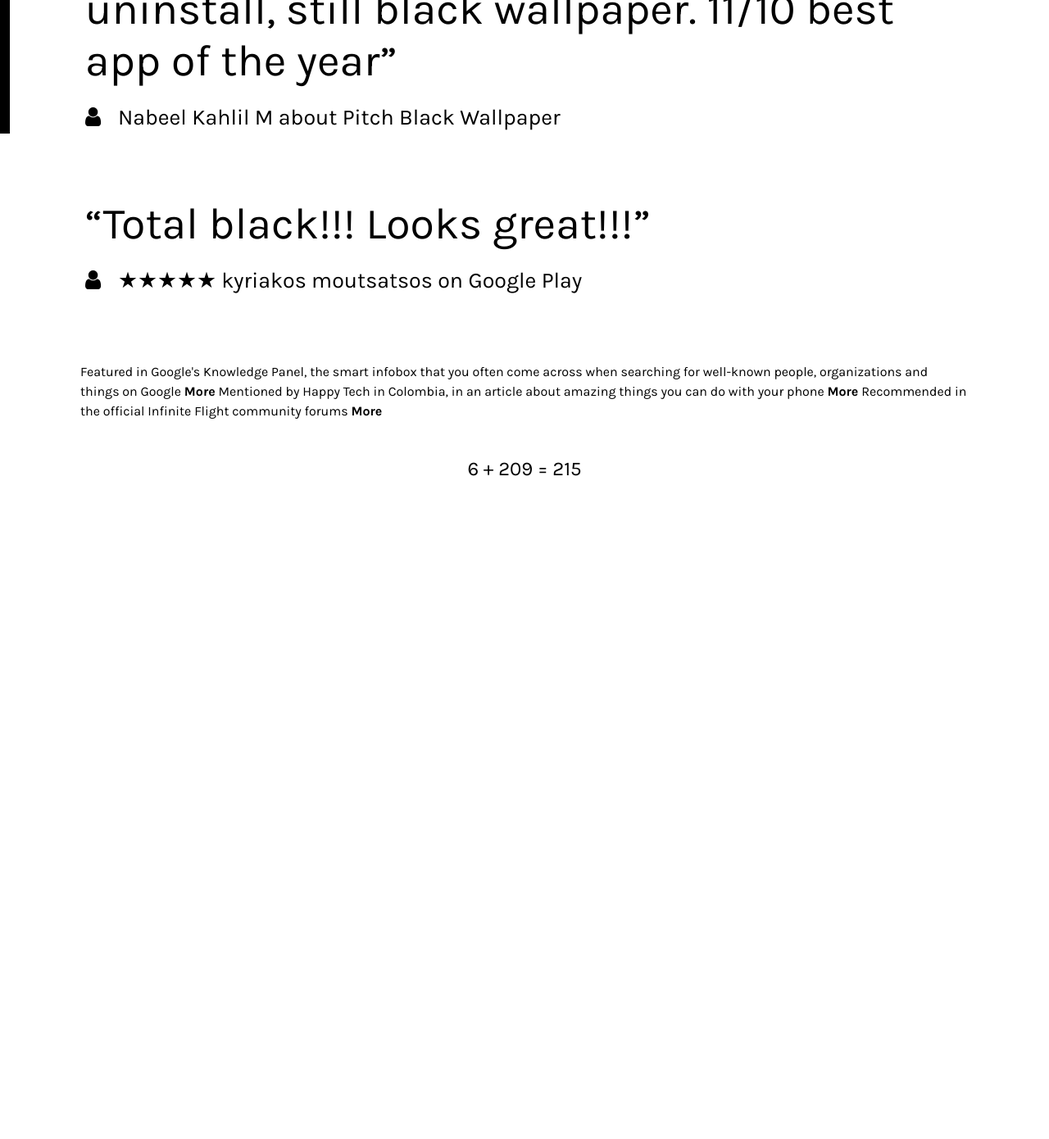
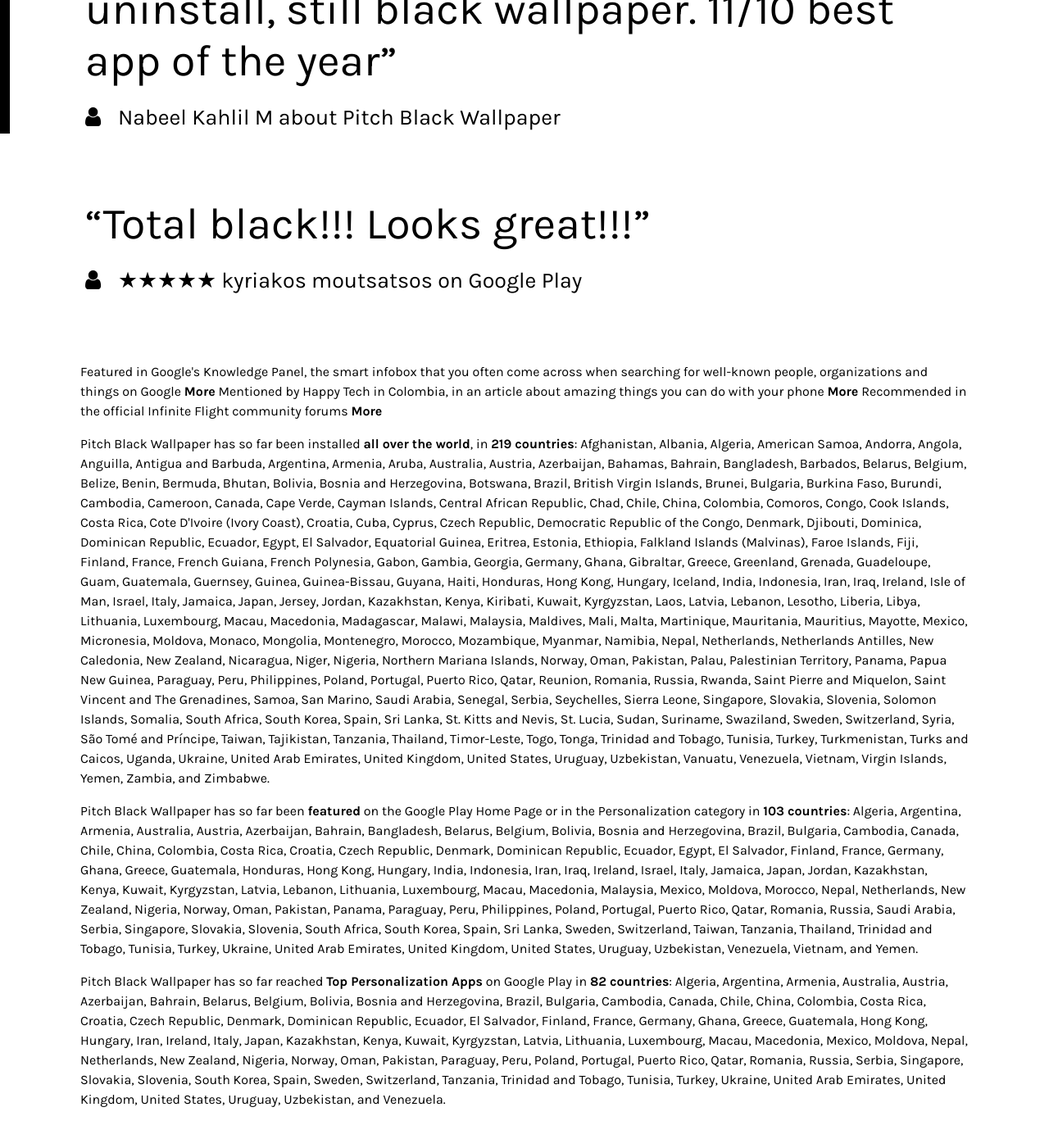
Before and after one commit to tecdrop/about.pitchblackwallpaper, a Jekyll site: the page built from index.html, in a window 1280 px wide and 1400 px high, scrolled down 55532 px. Shown: the top 1390 px of the window at 82% size. Built offline with Jekyll 4.4.1, drawn with Linux system fonts in a browser that asks for light colours; before the commit the page ends 56162 px from its top, so only the background shows below that.

Commit message:
Add country lists

```diff
--- /dev/null
+++ b/_data/apps/pitchblackwallpaper/countries/countries-google-play-featured.yml
@@ -0,0 +1,103 @@
+- Algeria
+- Argentina
+- Armenia
+- Australia
+- Austria
+- Azerbaijan
+- Bahrain
+- Bangladesh
+- Belarus
+- Belgium
+- Bolivia
+- Bosnia and Herzegovina
+- Brazil
+- Bulgaria
+- Cambodia
+- Canada
+- Chile
+- China
+- Colombia
+- Costa Rica
+- Croatia
+- Czech Republic
+- Denmark
+- Dominican Republic
+- Ecuador
+- Egypt
+- El Salvador
+- Finland
+- France
+- Germany
+- Ghana
+- Greece
+- Guatemala
+- Honduras
+- Hong Kong
+- Hungary
+- India
+- Indonesia
+- Iran
+- Iraq
+- Ireland
+- Israel
+- Italy
+- Jamaica
+- Japan
+- Jordan
+- Kazakhstan
+- Kenya
+- Kuwait
+- Kyrgyzstan
+- Latvia
+- Lebanon
+- Lithuania
+- Luxembourg
+- Macau
+- Macedonia
+- Malaysia
+- Mexico
+- Moldova
+- Morocco
+- Nepal
+- Netherlands
+- New Zealand
+- Nigeria
+- Norway
+- Oman
+- Pakistan
+- Panama
+- Paraguay
+- Peru
+- Philippines
+- Poland
+- Portugal
+- Puerto Rico
+- Qatar
+- Romania
+- Russia
+- Saudi Arabia
+- Serbia
+- Singapore
+- Slovakia
+- Slovenia
+- South Africa
+- South Korea
+- Spain
+- Sri Lanka
+- Sweden
+- Switzerland
+- Taiwan
+- Tanzania
+- Thailand
+- Trinidad and Tobago
+- Tunisia
+- Turkey
+- Ukraine
+- United Arab Emirates
+- United Kingdom
+- United States
+- Uruguay
+- Uzbekistan
+- Venezuela
+- Vietnam
+- Yemen
--- /dev/null
+++ b/_data/apps/pitchblackwallpaper/countries/countries-google-play-installed.yml
@@ -0,0 +1,219 @@
+- Afghanistan
+- Albania
+- Algeria
+- American Samoa
+- Andorra
+- Angola
+- Anguilla
+- Antigua and Barbuda
+- Argentina
+- Armenia
+- Aruba
+- Australia
+- Austria
+- Azerbaijan
+- Bahamas
+- Bahrain
+- Bangladesh
+- Barbados
+- Belarus
+- Belgium
+- Belize
+- Benin
+- Bermuda
+- Bhutan
+- Bolivia
+- Bosnia and Herzegovina
+- Botswana
+- Brazil
+- British Virgin Islands
+- Brunei
+- Bulgaria
+- Burkina Faso
+- Burundi
+- Cambodia
+- Cameroon
+- Canada
+- Cape Verde
+- Cayman Islands
+- Central African Republic
+- Chad
+- Chile
+- China
+- Colombia
+- Comoros
+- Congo
+- Cook Islands
+- Costa Rica
+- Cote D'Ivoire (Ivory Coast)
+- Croatia
+- Cuba
+- Cyprus
+- Czech Republic
+- Democratic Republic of the Congo
+- Denmark
+- Djibouti
+- Dominica
+- Dominican Republic
+- Ecuador
+- Egypt
+- El Salvador
+- Equatorial Guinea
+- Eritrea
+- Estonia
+- Ethiopia
+- Falkland Islands (Malvinas)
+- Faroe Islands
+- Fiji
+- Finland
+- France
+- French Guiana
+- French Polynesia
+- Gabon
+- Gambia
+- Georgia
+- Germany
+- Ghana
+- Gibraltar
+- Greece
+- Greenland
+- Grenada
+- Guadeloupe
+- Guam
+- Guatemala
+- Guernsey
+- Guinea
+- Guinea-Bissau
+- Guyana
+- Haiti
+- Honduras
+- Hong Kong
+- Hungary
+- Iceland
+- India
+- Indonesia
+- Iran
+- Iraq
+- Ireland
+- Isle of Man
+- Israel
+- Italy
+- Jamaica
+- Japan
+- Jersey
+- Jordan
+- Kazakhstan
+- Kenya
+- Kiribati
+- Kuwait
+- Kyrgyzstan
+- Laos
+- Latvia
+- Lebanon
+- Lesotho
+- Liberia
+- Libya
+- Lithuania
+- Luxembourg
+- Macau
+- Macedonia
+- Madagascar
+- Malawi
+- Malaysia
+- Maldives
+- Mali
+- Malta
+- Martinique
+- Mauritania
+- Mauritius
+- Mayotte
+- Mexico
+- Micronesia
+- Moldova
+- Monaco
+- Mongolia
+- Montenegro
+- Morocco
+- Mozambique
+- Myanmar
+- Namibia
+- Nepal
+- Netherlands
+- Netherlands Antilles
+- New Caledonia
+- New Zealand
+- Nicaragua
+- Niger
+- Nigeria
+- Northern Mariana Islands
+- Norway
+- Oman
+- Pakistan
+- Palau
+- Palestinian Territory
+- Panama
+- Papua New Guinea
+- Paraguay
+- Peru
+- Philippines
+- Poland
+- Portugal
+- Puerto Rico
+- Qatar
+- Reunion
+- Romania
+- Russia
+- Rwanda
+- Saint Pierre and Miquelon
+- Saint Vincent and The Grenadines
+- Samoa
+- San Marino
+- Saudi Arabia
+- Senegal
+- Serbia
+- Seychelles
+- Sierra Leone
+- Singapore
+- Slovakia
+- Slovenia
+- Solomon Islands
+- Somalia
+- South Africa
+- South Korea
+- Spain
+- Sri Lanka
+- St. Kitts and Nevis
+- St. Lucia
+- Sudan
+- Suriname
+- Swaziland
+- Sweden
+- Switzerland
+- Syria
+- São Tomé and Príncipe
+- Taiwan
+- Tajikistan
+- Tanzania
+- Thailand
+- Timor-Leste
+- Togo
+- Tonga
+- Trinidad and Tobago
+- Tunisia
+- Turkey
+- Turkmenistan
+- Turks and Caicos
+- Uganda
+- Ukraine
+- United Arab Emirates
+- United Kingdom
+- United States
+- Uruguay
+- Uzbekistan
+- Vanuatu
+- Venezuela
+- Vietnam
+- Virgin Islands
+- Yemen
+- Zambia
+- Zimbabwe
--- /dev/null
+++ b/_data/apps/pitchblackwallpaper/countries/countries-google-play-top.yml
@@ -0,0 +1,82 @@
+- Algeria
+- Argentina
+- Armenia
+- Australia
+- Austria
+- Azerbaijan
+- Bahrain
+- Belarus
+- Belgium
+- Bolivia
+- Bosnia and Herzegovina
+- Brazil
+- Bulgaria
+- Cambodia
+- Canada
+- Chile
+- China
+- Colombia
+- Costa Rica
+- Croatia
+- Czech Republic
+- Denmark
+- Dominican Republic
+- Ecuador
+- El Salvador
+- Finland
+- France
+- Germany
+- Ghana
+- Greece
+- Guatemala
+- Hong Kong
+- Hungary
+- Iran
+- Ireland
+- Italy
+- Japan
+- Kazakhstan
+- Kenya
+- Kuwait
+- Kyrgyzstan
+- Latvia
+- Lithuania
+- Luxembourg
+- Macau
+- Macedonia
+- Mexico
+- Moldova
+- Nepal
+- Netherlands
+- New Zealand
+- Nigeria
+- Norway
+- Oman
+- Pakistan
+- Paraguay
+- Peru
+- Poland
+- Portugal
+- Puerto Rico
+- Qatar
+- Romania
+- Russia
+- Serbia
+- Singapore
+- Slovakia
+- Slovenia
+- South Korea
+- Spain
+- Sweden
+- Switzerland
+- Tanzania
+- Trinidad and Tobago
+- Tunisia
+- Turkey
+- Ukraine
+- United Arab Emirates
+- United Kingdom
+- United States
+- Uruguay
+- Uzbekistan
+- Venezuela
--- a/index.html
+++ b/index.html
@@ -18,5 +18,18 @@
         {% for extra in app.extras %}
             {% include extra.html %}
         {% endfor %}
+
+        <p>Pitch Black Wallpaper has so far been installed <strong>all over the world</strong>, in <strong>{{ app.countries.countries-google-play-installed | size }} countries</strong>:
+            {{ app.countries.countries-google-play-installed | array_to_sentence_string }}.
+        </p>
+
+        <p>Pitch Black Wallpaper has so far been <strong>featured</strong> on the Google Play Home Page or in the Personalization category in <strong>{{ app.countries.countries-google-play-featured | size }} countries</strong>:
+            {{ app.countries.countries-google-play-featured | array_to_sentence_string }}.
+        </p>
+
+        <p>Pitch Black Wallpaper has so far reached <strong>Top Personalization Apps</strong> on Google Play in <strong>{{ app.countries.countries-google-play-top | size }} countries</strong>:
+            {{ app.countries.countries-google-play-top | array_to_sentence_string }}.
+        </p>
+
     </div>
 {% endfor %}
```
Also changed, not shown: Gemfile.lock.
